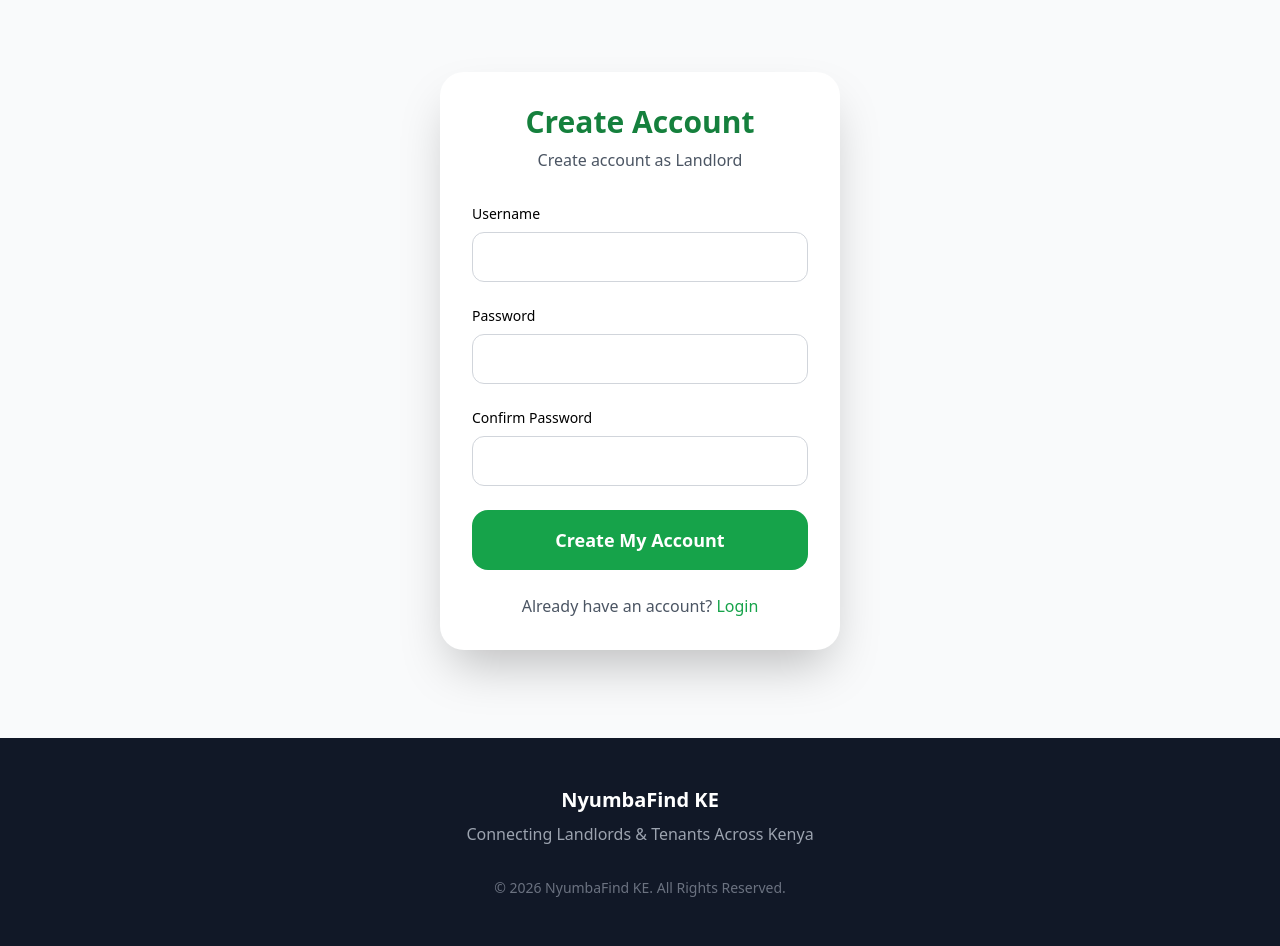
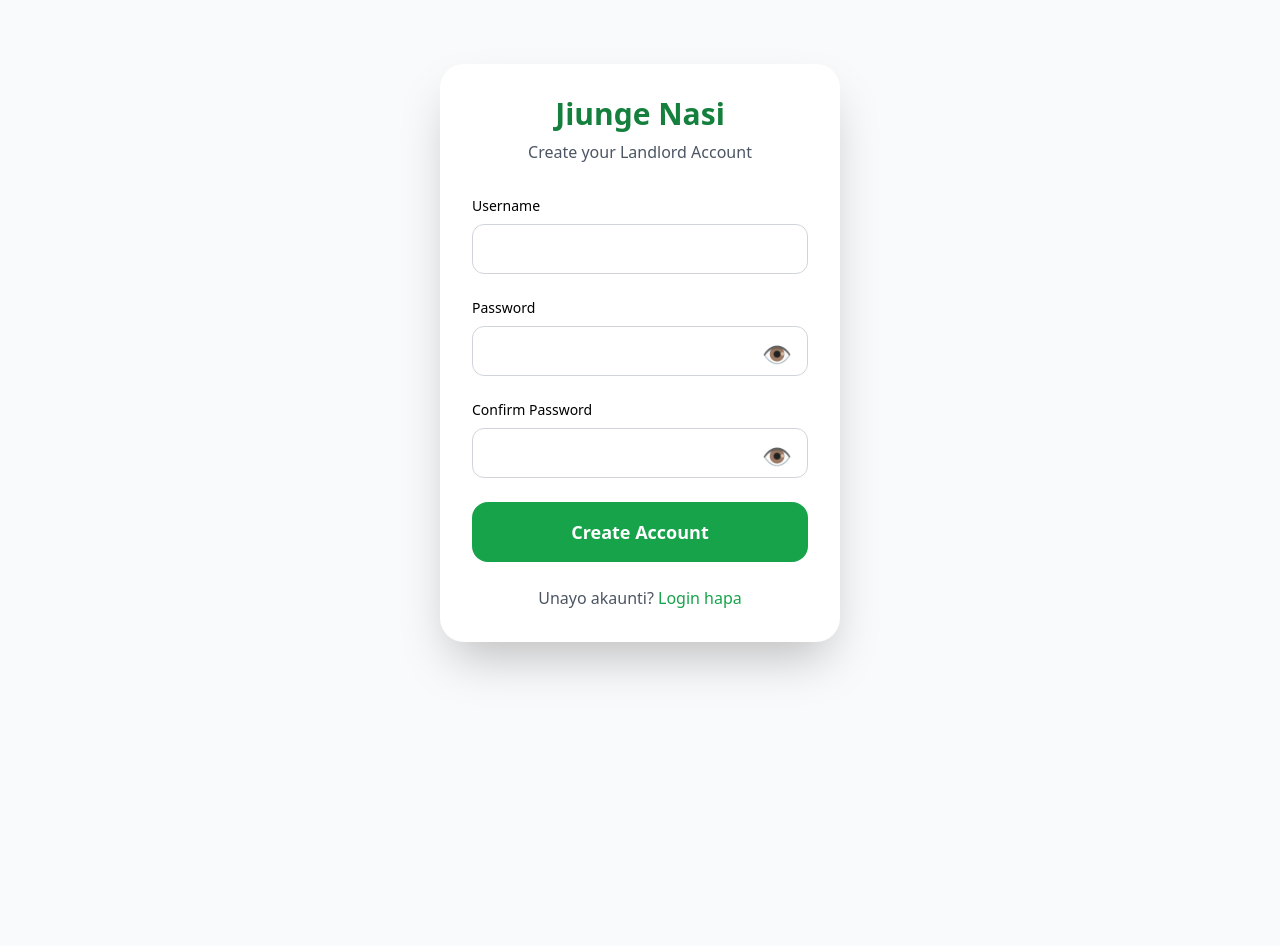
Before and after one commit to aatypical8-cmyk/nyumbafind-ke, a Django app: page /register/ in a window 1280 px wide. After the commit the page ends 676 px from the top, so only its background shows below. Run offline with Django 5.2, Linux system fonts and the light colour scheme; some libraries are stand-ins or nearby versions.

Commit message:
Improve register & login UI with error messages and password toggle

```diff
--- a/properties/templates/register.html
+++ b/properties/templates/register.html
@@ -7,48 +7,71 @@
     <script src="https://cdn.tailwindcss.com"></script>
 </head>
 <body class="bg-gray-50">
-    <div class="max-w-md mx-auto p-6 mt-12">
+    <div class="max-w-md mx-auto p-6 mt-10">
         <div class="bg-white rounded-3xl shadow-2xl p-8">
-            <h1 class="text-3xl font-bold text-green-700 text-center mb-2">Create Account</h1>
-            <p class="text-center text-gray-600 mb-8"> Create account as Landlord</p>
+            <h1 class="text-3xl font-bold text-green-700 text-center mb-2">Jiunge Nasi</h1>
+            <p class="text-center text-gray-600 mb-8">Create your Landlord Account</p>
+
+            {% if form.errors %}
+                <div class="bg-red-100 border border-red-400 text-red-700 px-5 py-4 rounded-2xl mb-6">
+                    {% for field in form %}
+                        {% for error in field.errors %}
+                            <p class="text-sm">• {{ error }}</p>
+                        {% endfor %}
+                    {% endfor %}
+                </div>
+            {% endif %}
 
             <form method="POST" class="space-y-6">
                 {% csrf_token %}
 
                 <div>
                     <label class="block text-sm font-medium mb-2">Username</label>
-                    <input type="text" name="username" class="w-full border border-gray-300 rounded-xl px-4 py-3" required>
+                    <input type="text" name="username" required
+                           class="w-full border border-gray-300 rounded-xl px-4 py-3 focus:outline-none focus:border-green-500">
                 </div>
 
-                <div>
+                <div class="relative">
                     <label class="block text-sm font-medium mb-2">Password</label>
-                    <input type="password" name="password1" class="w-full border border-gray-300 rounded-xl px-4 py-3" required>
+                    <input type="password" name="password1" id="password1" required
+                           class="w-full border border-gray-300 rounded-xl px-4 py-3 focus:outline-none focus:border-green-500">
+                    <span onclick="togglePassword('password1')" id="password1_icon"
+                          class="absolute right-4 top-10 cursor-pointer text-2xl">👁️</span>
                 </div>
 
-                <div>
+                <div class="relative">
                     <label class="block text-sm font-medium mb-2">Confirm Password</label>
-                    <input type="password" name="password2" class="w-full border border-gray-300 rounded-xl px-4 py-3" required>
+                    <input type="password" name="password2" id="password2" required
+                           class="w-full border border-gray-300 rounded-xl px-4 py-3 focus:outline-none focus:border-green-500">
+                    <span onclick="togglePassword('password2')" id="password2_icon"
+                          class="absolute right-4 top-10 cursor-pointer text-2xl">👁️</span>
                 </div>
 
                 <button type="submit"
                         class="w-full bg-green-600 hover:bg-green-700 text-white py-4 rounded-2xl font-semibold text-lg">
-                    Create My Account
+                    Create Account
                 </button>
             </form>
 
             <p class="text-center mt-6 text-gray-600">
-                Already have an account?
-                <a href="/login/" class="text-green-600 font-medium hover:underline">Login</a>
+                Unayo akaunti?
+                <a href="/login/" class="text-green-600 font-medium hover:underline">Login hapa</a>
             </p>
         </div>
     </div>
+
+    <script>
+        function togglePassword(id) {
+            const field = document.getElementById(id);
+            const icon = document.getElementById(id + '_icon');
+            if (field.type === "password") {
+                field.type = "text";
+                icon.textContent = "🙈";
+            } else {
+                field.type = "password";
+                icon.textContent = "👁️";
+            }
+        }
+    </script>
 </body>
 </html>
-
-<footer class="bg-gray-900 text-white py-12 mt-16">
-    <div class="max-w-6xl mx-auto px-6 text-center">
-        <p class="text-xl font-semibold mb-2">NyumbaFind KE</p>
-        <P class="text-gray-400">Connecting Landlords & Tenants Across Kenya</P>
-        <p class="text-sm text-gray-500 mt-8">© 2026 NyumbaFind KE. All Rights Reserved.</p>
-    </div>
-</footer>
```
Also changed, not shown: properties/templates/login.html (+33 -20 lines).
